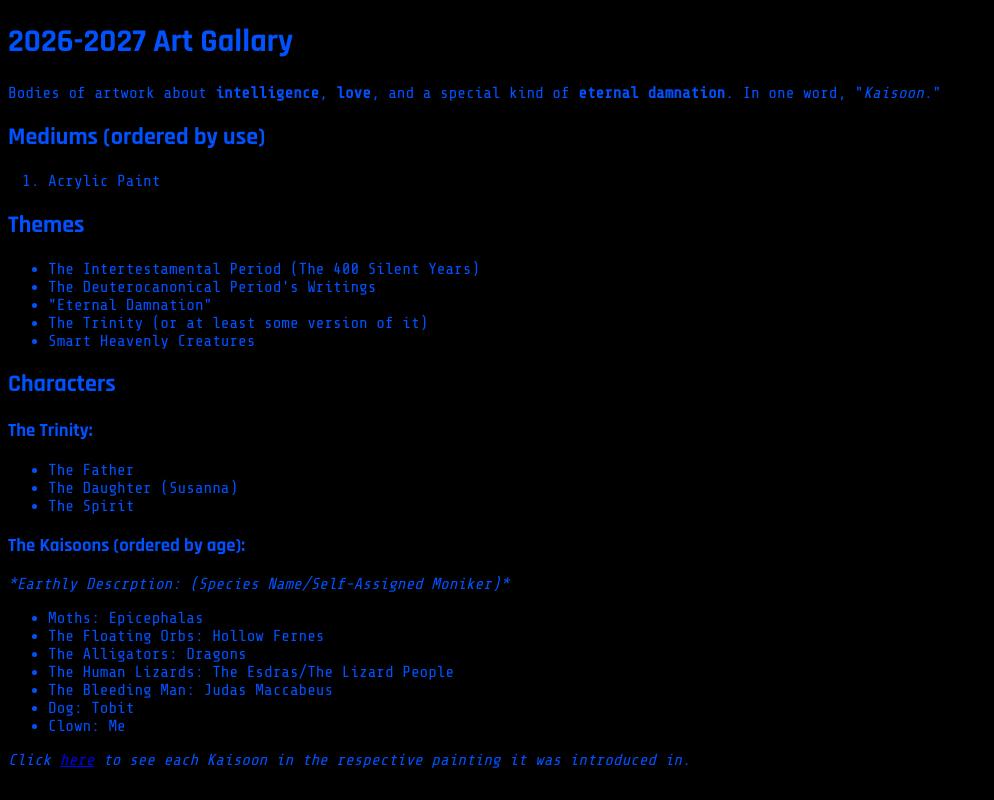
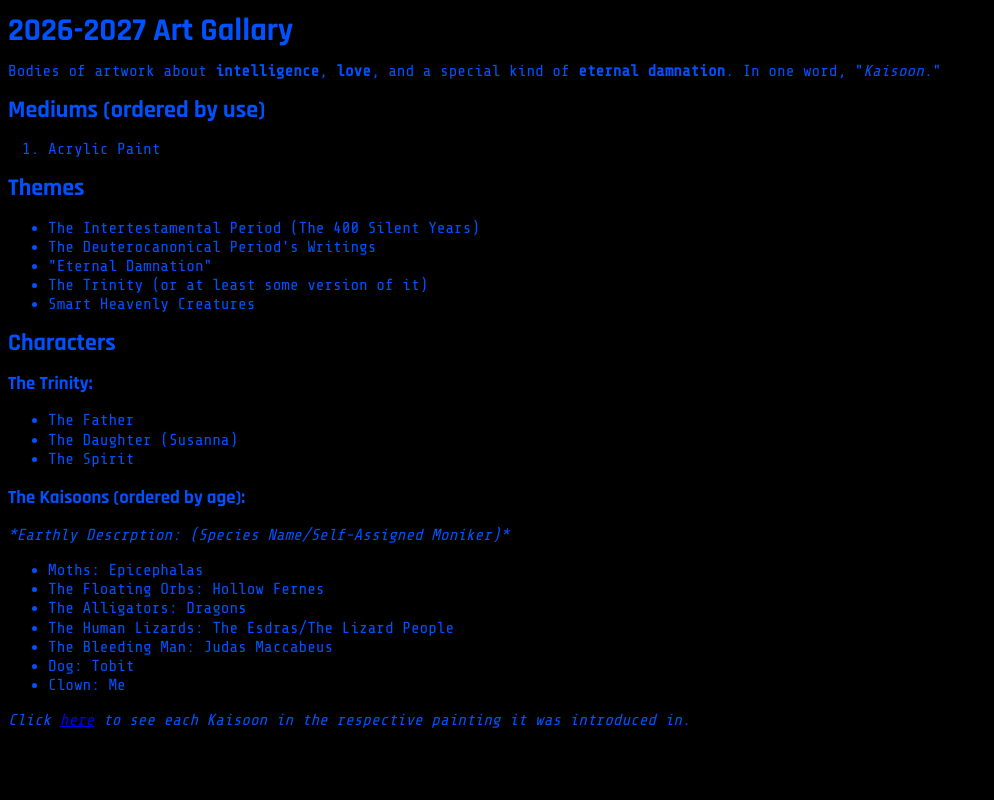
Before and after one commit to tolumeadows/practices, a Flask app: page / in a window 1280 px wide. Shown: the whole page, without its empty margins (0-994 px from the left). Run offline with Flask 3, Linux system fonts and the light colour scheme.

Commit message:
7:55 PM 11/1/26

```diff
--- a/web_page/static/css/style.css
+++ b/web_page/static/css/style.css
@@ -1,6 +1,8 @@
 body {
     background-color: #000;
     color: rgb(0, 81, 255);
+    line-height: 1.2rem;
+    margin-block:
 }
 
 title {
```
